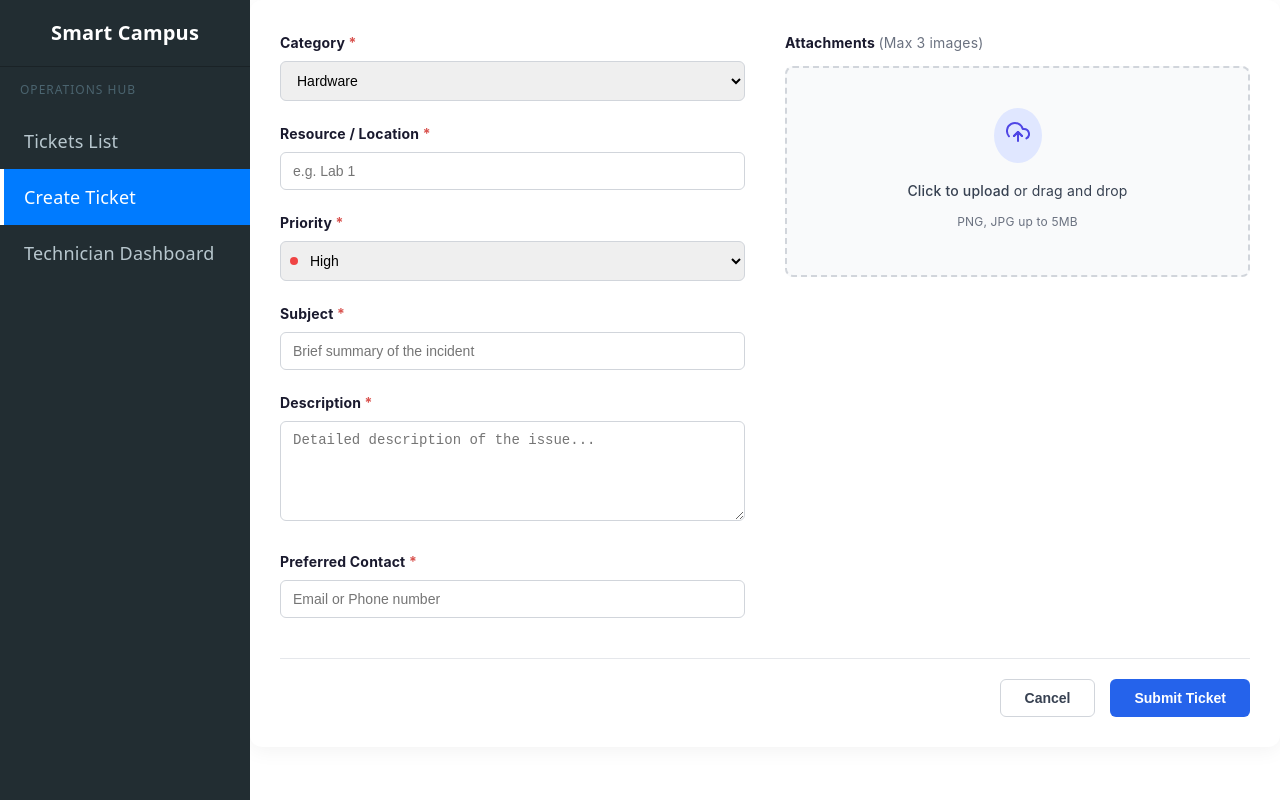
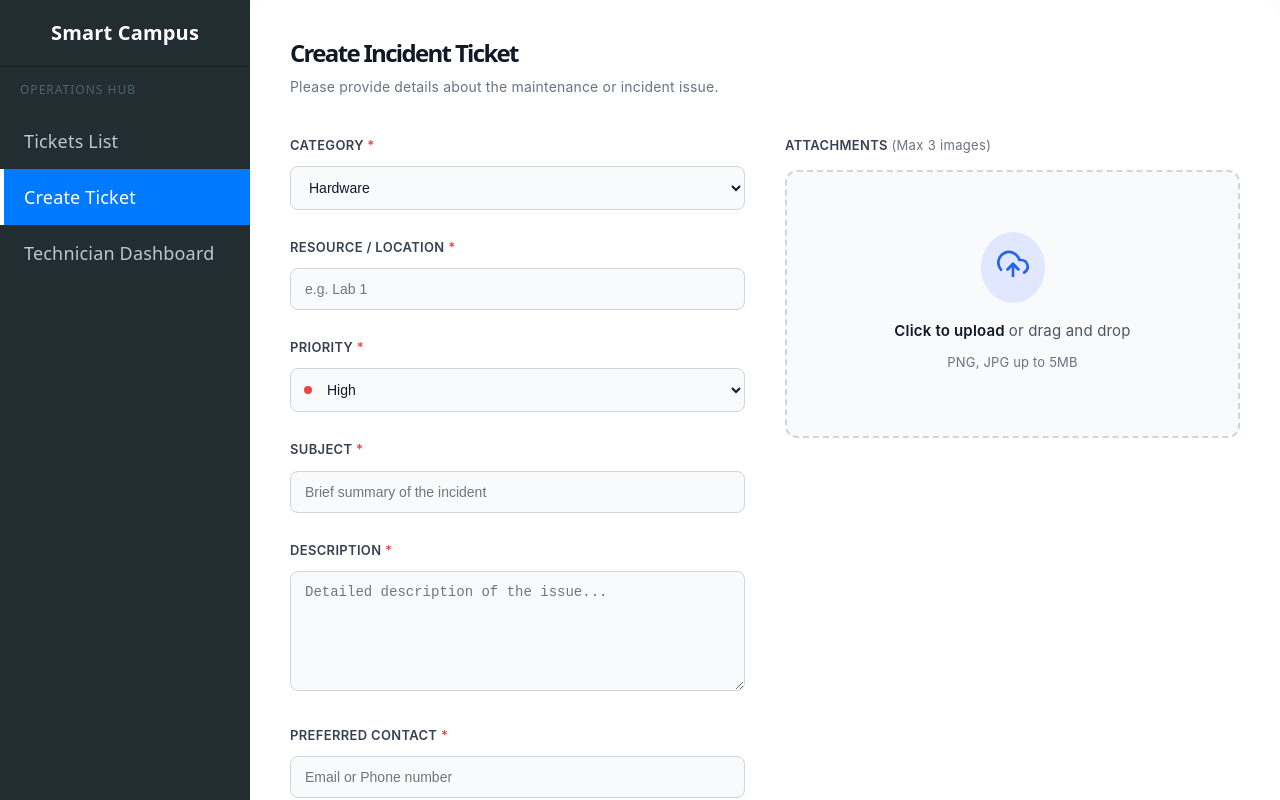
Before and after one commit to Chami2003/IT3030-paf-2026-smart-campus-group-Y3S1-WE_38_2.1, a React app in the folder frontend/: page /create in a window 1280 px wide. Shown: the top 800 px of the page. Built offline with nearby package versions, Linux system fonts and the light colour scheme; the HTML template or start-up script is replaced by a standard one.

Commit message:
fix ui issues

```diff
--- a/frontend/src/components/TicketForm.jsx
+++ b/frontend/src/components/TicketForm.jsx
@@ -128,21 +128,53 @@ const TicketForm = () => {
         setValidationErrors('');
     };
 
-    const labelStyle = { display: 'block', marginBottom: '5px', fontWeight: 'bold', color: '#1a1a2e', fontSize: '14px' };
-    const requiredAsterisk = <span style={{ color: '#d9534f' }}>*</span>;
+    const labelStyle = { display: 'block', marginBottom: '8px', fontWeight: '600', color: '#374151', fontSize: '13px', textTransform: 'uppercase', letterSpacing: '0.025em' };
+    const requiredAsterisk = <span style={{ color: '#ef4444' }}>*</span>;
     const inputStyle = {
         width: '100%',
-        padding: '10px 12px',
-        borderRadius: '6px',
+        padding: '12px 14px',
+        borderRadius: '8px',
         border: '1px solid #d1d5db',
         boxSizing: 'border-box',
         fontSize: '14px',
         outline: 'none',
-        transition: 'border-color 0.2s'
+        transition: 'all 0.2s ease',
+        backgroundColor: '#f9fafb',
+        color: '#111827'
+    };
+
+    const submitButtonStyle = {
+        padding: '12px 28px',
+        backgroundColor: '#2563eb',
+        color: '#fff',
+        border: 'none',
+        borderRadius: '8px',
+        cursor: 'pointer',
+        fontSize: '14px',
+        fontWeight: '600',
+        boxShadow: '0 4px 6px -1px rgba(37, 99, 235, 0.2)',
+        transition: 'all 0.2s ease'
+    };
+
+    const cancelButtonStyle = {
+        padding: '12px 28px',
+        backgroundColor: '#fff',
+        color: '#4b5563',
+        border: '1px solid #d1d5db',
+        borderRadius: '8px',
+        cursor: 'pointer',
+        fontSize: '14px',
+        fontWeight: '600',
+        transition: 'all 0.2s ease'
     };
 
     return (
-        <div style={{ width: '100%', boxSizing: 'border-box', margin: '0', padding: '30px', backgroundColor: '#fff', borderRadius: '12px', boxShadow: '0 4px 20px rgba(0,0,0,0.05)', fontFamily: 'Inter, system-ui, sans-serif' }}>
+        <div style={{ width: '100%', boxSizing: 'border-box', margin: '0', padding: '40px', backgroundColor: '#fff', borderRadius: '16px', boxShadow: '0 4px 20px rgba(0,0,0,0.05)', fontFamily: 'Inter, system-ui, sans-serif' }}>
+            <div style={{ marginBottom: '32px' }}>
+                <h1 style={{ margin: '0 0 8px 0', fontSize: '24px', color: '#111827', fontWeight: '700' }}>Create Incident Ticket</h1>
+                <p style={{ margin: 0, fontSize: '14px', color: '#6b7280' }}>Please provide details about the maintenance or incident issue.</p>
+            </div>
+
             {validationErrors && (
                 <div style={{ padding: '12px', marginBottom: '20px', backgroundColor: '#fef2f2', color: '#b91c1c', borderRadius: '6px', border: '1px solid #f87171' }}>
                     <strong>Error:</strong> {validationErrors}
@@ -153,7 +185,7 @@ const TicketForm = () => {
                 <div style={{ display: 'grid', gridTemplateColumns: '1fr 1fr', gap: '40px' }}>
 
                     {/* Left Column */}
-                    <div style={{ display: 'flex', flexDirection: 'column', gap: '20px' }}>
+                    <div style={{ display: 'flex', flexDirection: 'column', gap: '24px' }}>
                         <div>
                             <label style={labelStyle}>Category {requiredAsterisk}</label>
                             <select value={category} onChange={(e) => setCategory(e.target.value)} style={inputStyle}>
@@ -179,13 +211,13 @@ const TicketForm = () => {
                         <div>
                             <label style={labelStyle}>Priority {requiredAsterisk}</label>
                             <div style={{ position: 'relative' }}>
-                                <select value={priority} onChange={(e) => setPriority(e.target.value)} style={{...inputStyle, paddingLeft: '25px'}}>
+                                <select value={priority} onChange={(e) => setPriority(e.target.value)} style={{...inputStyle, paddingLeft: '32px'}}>
                                     <option value="High">High</option>
                                     <option value="Medium">Medium</option>
                                     <option value="Low">Low</option>
                                 </select>
                                 <div style={{
-                                    position: 'absolute', left: '10px', top: '50%', transform: 'translateY(-50%)',
+                                    position: 'absolute', left: '14px', top: '50%', transform: 'translateY(-50%)',
                                     width: '8px', height: '8px', borderRadius: '50%',
                                     backgroundColor: priority === 'High' ? '#ef4444' : priority === 'Medium' ? '#f59e0b' : '#10b981'
                                 }} />
@@ -210,7 +242,7 @@ const TicketForm = () => {
                                 value={description}
                                 onChange={(e) => setDescription(e.target.value)}
                                 required
-                                style={{ ...inputStyle, minHeight: '100px', resize: 'vertical' }}
+                                style={{ ...inputStyle, minHeight: '120px', resize: 'vertical' }}
                                 placeholder="Detailed description of the issue..."
                             />
                         </div>
@@ -230,7 +262,7 @@ const TicketForm = () => {
 
                     {/* Right Column */}
                     <div>
-                        <label style={{...labelStyle, marginBottom: '10px'}}>Attachments <span style={{color: '#6b7280', fontWeight: 'normal'}}>(Max 3 images)</span></label>
+                        <label style={{...labelStyle, marginBottom: '12px'}}>Attachments <span style={{color: '#6b7280', fontWeight: 'normal', textTransform: 'none'}}>(Max 3 images)</span></label>
 
                         <div
                             onDragOver={handleDragOver}
@@ -238,14 +270,14 @@ const TicketForm = () => {
                             onDrop={handleDrop}
                             onClick={() => fileInputRef.current.click()}
                             style={{
-                                border: isDragging ? '2px dashed #3b82f6' : '2px dashed #d1d5db',
-                                borderRadius: '8px',
-                                padding: '40px 20px',
+                                border: isDragging ? '2px dashed #2563eb' : '2px dashed #d1d5db',
+                                borderRadius: '12px',
+                                padding: '60px 20px',
                                 textAlign: 'center',
                                 backgroundColor: isDragging ? '#eff6ff' : '#f9fafb',
                                 cursor: 'pointer',
                                 transition: 'all 0.2s ease',
-                                marginBottom: '20px'
+                                marginBottom: '24px'
                             }}
                         >
                             <input
@@ -257,14 +289,14 @@ const TicketForm = () => {
                                 style={{ display: 'none' }}
                             />
                             <div style={{ display: 'flex', justifyContent: 'center', marginBottom: '15px' }}>
-                                <div style={{ backgroundColor: '#e0e7ff', padding: '12px', borderRadius: '50%', color: '#4f46e5' }}>
-                                    <FiUploadCloud size={24} />
+                                <div style={{ backgroundColor: '#e0e7ff', padding: '16px', borderRadius: '50%', color: '#2563eb' }}>
+                                    <FiUploadCloud size={32} />
                                 </div>
                             </div>
-                            <p style={{ margin: '0 0 5px 0', fontSize: '14px', color: '#374151', fontWeight: '500' }}>
-                                Click to upload <span style={{fontWeight: 'normal'}}>or drag and drop</span>
+                            <p style={{ margin: '0 0 5px 0', fontSize: '15px', color: '#111827', fontWeight: '600' }}>
+                                Click to upload <span style={{fontWeight: 'normal', color: '#4b5563'}}>or drag and drop</span>
                             </p>
-                            <p style={{ margin: 0, fontSize: '12px', color: '#6b7280' }}>
+                            <p style={{ margin: 0, fontSize: '13px', color: '#6b7280' }}>
                                 PNG, JPG up to 5MB
                             </p>
                         </div>
@@ -274,18 +306,18 @@ const TicketForm = () => {
                             <div style={{ display: 'flex', gap: '15px', flexWrap: 'wrap' }}>
                                 {selectedFiles.map((file, index) => (
                                     <div key={index} style={{ width: '100px' }}>
-                                        <div style={{ position: 'relative', width: '100px', height: '100px', marginBottom: '5px' }}>
+                                        <div style={{ position: 'relative', width: '100px', height: '100px', marginBottom: '8px' }}>
                                             <img
                                                 src={URL.createObjectURL(file)}
                                                 alt={`preview ${index}`}
-                                                style={{ width: '100%', height: '100%', objectFit: 'cover', borderRadius: '8px', border: '1px solid #e5e7eb' }}
+                                                style={{ width: '100%', height: '100%', objectFit: 'cover', borderRadius: '12px', border: '1px solid #e5e7eb' }}
                                             />
                                             <button
                                                 type="button"
                                                 onClick={(e) => { e.stopPropagation(); removeFile(index); }}
                                                 style={{
                                                     position: 'absolute', top: '-8px', right: '-8px',
-                                                    backgroundColor: '#1f2937', color: 'white',
+                                                    backgroundColor: '#111827', color: 'white',
                                                     border: 'none', borderRadius: '50%',
                                                     width: '24px', height: '24px',
                                                     display: 'flex', alignItems: 'center', justifyContent: 'center',
@@ -295,7 +327,7 @@ const TicketForm = () => {
                                                 <FiX size={14} />
                                             </button>
                                         </div>
-                                        <div style={{ fontSize: '12px', color: '#374151', overflow: 'hidden', textOverflow: 'ellipsis', whiteSpace: 'nowrap', fontWeight: '500' }}>
+                                        <div style={{ fontSize: '12px', color: '#374151', overflow: 'hidden', textOverflow: 'ellipsis', whiteSpace: 'nowrap', fontWeight: '600' }}>
                                             {file.name}
                                         </div>
                                         <div style={{ fontSize: '11px', color: '#6b7280' }}>
@@ -310,35 +342,17 @@ const TicketForm = () => {
                 </div>
 
                 {/* Bottom Buttons */}
-                <div style={{ display: 'flex', justifyContent: 'flex-end', gap: '15px', marginTop: '40px', borderTop: '1px solid #e5e7eb', paddingTop: '20px' }}>
+                <div style={{ display: 'flex', justifyContent: 'flex-end', gap: '16px', marginTop: '48px', borderTop: '1px solid #f3f4f6', paddingTop: '32px' }}>
                     <button
                         type="button"
                         onClick={handleCancel}
-                        style={{
-                            padding: '10px 24px',
-                            backgroundColor: '#fff',
-                            color: '#374151',
-                            border: '1px solid #d1d5db',
-                            borderRadius: '6px',
-                            cursor: 'pointer',
-                            fontSize: '14px',
-                            fontWeight: '600'
-                        }}
+                        style={cancelButtonStyle}
                     >
                         Cancel
                     </button>
                     <button
                         type="submit"
-                        style={{
-                            padding: '10px 24px',
-                            backgroundColor: '#2563eb',
-                            color: '#fff',
-                            border: 'none',
-                            borderRadius: '6px',
-                            cursor: 'pointer',
-                            fontSize: '14px',
-                            fontWeight: '600'
-                        }}
+                        style={submitButtonStyle}
                     >
                         Submit Ticket
                     </button>
```
Also changed, not shown: frontend/src/components/TechnicianDashboard.jsx (+25 -4 lines), frontend/src/components/TicketList.jsx (+25 -5 lines).
